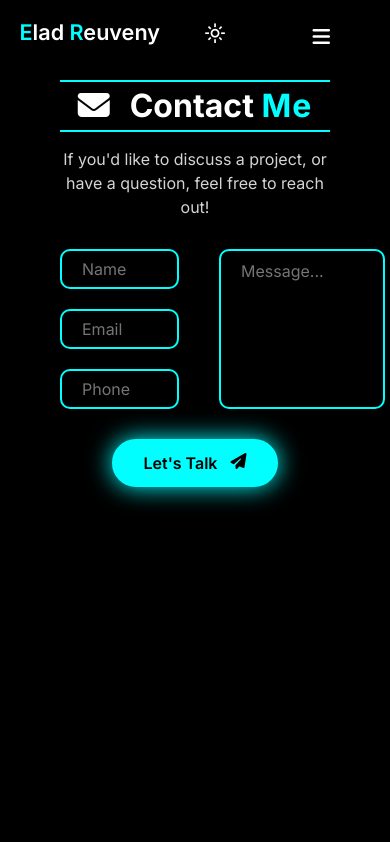
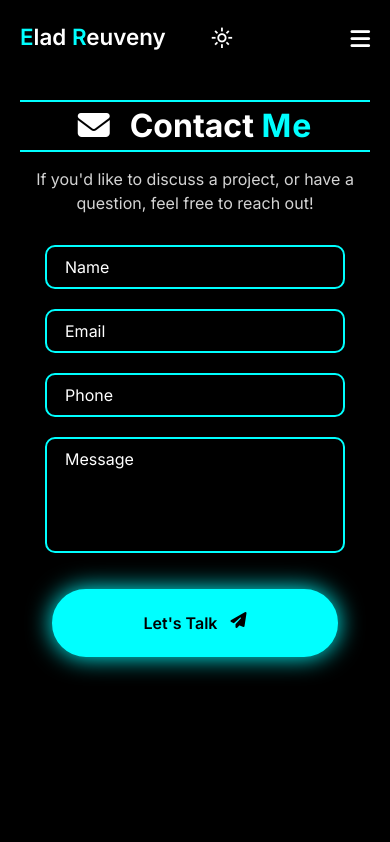
Before and after one commit to EladReuveny/Portfolio, a React (Vite) app: page /contact in a window 390 px wide. Shown: the top 842 px of the page. Built offline with nearby package versions, Linux system fonts and the light colour scheme.

Commit message:
Adding responsiveness for mobile design + fixing issues

```diff
--- a/src/components/Contact.jsx
+++ b/src/components/Contact.jsx
@@ -1,5 +1,4 @@
 import React from "react";
-import Footer from "./Footer";
 
 const Contact = () => {
   return (
@@ -16,41 +15,50 @@ const Contact = () => {
 
         <form className="contact__form">
           <div className="contact__form-wrapper">
-            <div className="details-wrapper">
+            <div className="details-field">
               <input
                 type="text"
                 id="name"
                 name="name"
-                placeholder="Name"
+                placeholder=""
                 required
               />
+              <label htmlFor="name">Name</label>
+            </div>
 
+            <div className="details-field">
               <input
                 type="email"
                 id="email"
                 name="email"
-                placeholder="Email"
+                placeholder=""
                 required
               />
+              <label htmlFor="email">Email</label>
+            </div>
 
+            <div className="details-field">
               <input
                 type="tel"
                 id="phone"
                 name="phone"
-                placeholder="Phone"
+                placeholder=""
                 required
               />
+              <label htmlFor="phone">Phone</label>
             </div>
 
-            <div className="message-wrapper">
+            <div className="details-field">
               <textarea
                 id="message"
                 name="message"
                 rows="4"
-                placeholder="Message..."
+                placeholder=""
               ></textarea>
+              <label htmlFor="message">Message</label>
             </div>
           </div>
+
           <button type="submit" className="btn">
             Let's Talk
             <i class="fa-solid fa-paper-plane"></i>
--- a/src/components/Header.jsx
+++ b/src/components/Header.jsx
@@ -87,14 +87,14 @@ const Header = () => {
         <div className="navbar__theme-mode">
           {themeMode === "dark" ? (
             <span
-              className="material-symbols-outlined"
+              className="material-symbols-outlined light-mode"
               onClick={toggleThemeMode}
             >
               light_mode
             </span>
           ) : (
             <span
-              className="material-symbols-outlined"
+              className="material-symbols-outlined dark-mode"
               onClick={toggleThemeMode}
             >
               dark_mode
--- a/src/components/Home.jsx
+++ b/src/components/Home.jsx
@@ -23,7 +23,10 @@ const Home = () => {
         It's <span>Elad</span>
       </h1>
       <h3 className="home__subtitle">
-        I'm a <span className="type-writer"></span>
+        I'm a <div className="typewriter-wrapper">
+
+          <span className="type-writer"></span>
+        </div>
       </h3>
       <p className="home__text">
         Welcome! I'm a dedicated Full Stack Developer and Software Engineer with
--- a/src/components/Projects.jsx
+++ b/src/components/Projects.jsx
@@ -15,7 +15,7 @@ const Projects = () => {
           logo: (
             <i
               className="fab fa-html5"
-              style={{ color: "#E44D26" }}
+              style={{ color: "#E44D26", fontSize: "45px" }}
               title="HTML5"
             ></i>
           ),
@@ -25,7 +25,7 @@ const Projects = () => {
           logo: (
             <i
               className="fab fa-css3-alt"
-              style={{ color: "#1572B6" }}
+              style={{ color: "#1572B6", fontSize: "45px" }}
               title="CSS3"
             ></i>
           ),
@@ -35,7 +35,7 @@ const Projects = () => {
           logo: (
             <i
               className="fab fa-js"
-              style={{ color: "#F7DF1E" }}
+              style={{ color: "#F7DF1E", fontSize: "45px" }}
               title="JavaScript"
             ></i>
           ),
@@ -45,7 +45,7 @@ const Projects = () => {
           logo: (
             <i
               className="fab fa-react"
-              style={{ color: "#61DAFB" }}
+              style={{ color: "#61DAFB", fontSize: "45px" }}
               title="React"
             ></i>
           ),
@@ -65,7 +65,7 @@ const Projects = () => {
           logo: (
             <i
               className="fab fa-html5"
-              style={{ color: "#E44D26" }}
+              style={{ color: "#E44D26", fontSize: "45px" }}
               title="HTML5"
             ></i>
           ),
@@ -75,7 +75,7 @@ const Projects = () => {
           logo: (
             <i
               className="fab fa-css3-alt"
-              style={{ color: "#1572B6" }}
+              style={{ color: "#1572B6", fontSize: "45px" }}
               title="CSS3"
             ></i>
           ),
@@ -85,7 +85,7 @@ const Projects = () => {
           logo: (
             <i
               className="fab fa-js"
-              style={{ color: "#F7DF1E" }}
+              style={{ color: "#F7DF1E", fontSize: "45px" }}
               title="JavaScript"
             ></i>
           ),
@@ -95,7 +95,7 @@ const Projects = () => {
           logo: (
             <i
               className="fab fa-react"
-              style={{ color: "#61DAFB" }}
+              style={{ color: "#61DAFB", fontSize: "45px" }}
               title="React"
             ></i>
           ),
@@ -117,8 +117,8 @@ const Projects = () => {
               xmlns="http://www.w3.org/2000/svg"
               x="0px"
               y="0px"
-              width="45"
-              height="45"
+              width="55"
+              height="55"
               viewBox="0 0 48 48"
             >
               <path
@@ -165,9 +165,9 @@ const Projects = () => {
               xmlns="http://www.w3.org/2000/svg"
               x="0px"
               y="0px"
-              width="45"
-              height="45"
-              viewBox="0 0 48 48"
+              width="55"
+              height="55"
+              viewBox="0 -3 48 48"
             >
               <path
                 fill="#F44336"
@@ -219,9 +219,9 @@ const Projects = () => {
               xmlns="http://www.w3.org/2000/svg"
               x="0px"
               y="0px"
-              width="45"
-              height="45"
-              viewBox="0 0 48 48"
+              width="55"
+              height="55"
+              viewBox="0 -3 48 48"
             >
               <path
                 fill="#F44336"
@@ -273,9 +273,9 @@ const Projects = () => {
               xmlns="http://www.w3.org/2000/svg"
               x="0px"
               y="0px"
-              width="45"
-              height="45"
-              viewBox="0 0 48 48"
+              width="55"
+              height="55"
+              viewBox="0 -3 48 48"
             >
               <path
                 fill="#F44336"
@@ -325,7 +325,7 @@ const Projects = () => {
           logo: (
             <i
               className="fab fa-html5"
-              style={{ color: "#E44D26" }}
+              style={{ color: "#E44D26", fontSize: "45px" }}
               title="HTML5"
             ></i>
           ),
@@ -335,7 +335,7 @@ const Projects = () => {
           logo: (
             <i
               className="fab fa-css3-alt"
-              style={{ color: "#1572B6" }}
+              style={{ color: "#1572B6", fontSize: "45px" }}
               title="CSS3"
             ></i>
           ),
@@ -345,7 +345,7 @@ const Projects = () => {
           logo: (
             <i
               className="fab fa-js"
-              style={{ color: "#F7DF1E" }}
+              style={{ color: "#F7DF1E", fontSize: "45px" }}
               title="JavaScript"
             ></i>
           ),
--- a/src/components/Services.jsx
+++ b/src/components/Services.jsx
@@ -8,7 +8,7 @@ const Services = () => {
       </h1>
 
       <div className="services__wrapper">
-        <div className="servies__service">
+        <div className="services__service">
           <i className="fas fa-code"></i>
           <h3 className="services__service-title">Frontend Development</h3>
           <p className="services__service-text">
@@ -33,7 +33,7 @@ const Services = () => {
           </ul>
         </div>
 
-        <div className="servies__service">
+        <div className="services__service">
           <span className="material-symbols-outlined">data_object</span>
           <h3 className="services__service-title">Backend Development</h3>
           <p className="services__service-text">
@@ -60,7 +60,7 @@ const Services = () => {
           </ul>
         </div>
 
-        <div className="servies__service">
+        <div className="services__service">
           <i className="fa-solid fa-comments "></i>
           <h3 className="services__service-title">Personal & Soft Skills</h3>
           <p className="services__service-text">
--- a/src/index.css
+++ b/src/index.css
@@ -78,7 +78,7 @@ body.light-mode {
   top: 0;
   left: 0;
   width: 100%;
-  padding: 1rem 5%;
+  padding: 20px 60px;
   background: var(--bg-clr-2);
   backdrop-filter: blur(5px);
   z-index: 100;
@@ -89,7 +89,7 @@ body.light-mode {
   align-items: center;
 }
 .header .navbar__logo {
-  font-size: 1.35rem;
+  font-size: 1.4rem;
   font-weight: 600;
   margin-right: 20px;
   transition: 0.3s;
@@ -124,9 +124,11 @@ body.light-mode {
   font-weight: 600;
   background: var(--light-bg-clr);
 }
+.header .navbar__theme-mode {
+  margin-left: 40px;
+}
 .header .navbar__theme-mode span {
-  font-size: 1.35rem;
-  margin-left: 40px;
+  font-size: 1.4rem;
   vertical-align: middle;
   cursor: pointer;
   transition: 0.3s;
@@ -134,55 +136,77 @@ body.light-mode {
 .header .navbar__theme-mode span:hover {
   translate: 0 -3px;
 }
+.header .navbar__theme-mode span.light-mode:hover {
+  color: var(--li-clr);
+}
+.header .navbar__theme-mode span.dark-mode:hover {
+  color: var(--li-clr);
+  filter: hue-rotate(90deg);
+}
 /* ------------------ Header - Media Queries ------------------ */
-@media (width <= 900px) {
+@media (width <= 920px) {
   .header .navbar__sections {
     display: flex;
     flex-direction: column;
     justify-content: center;
     align-items: center;
-    gap: 10px;
+    gap: 30px;
     position: absolute;
     top: 0;
-    right: -100%;
+    right: -150%;
     width: 100vw;
     height: 100vh;
     padding: 60px 40px;
     background: var(--bg-clr);
     z-index: 1;
-    transition: .6s;
+    transition: 0.6s;
   }
+
   .header .navbar__sections.menu-bar-active {
     right: 0;
   }
   .header .navbar__sections .navbar__menu-bar {
     display: block;
+    font-size: 1.4rem;
     position: fixed;
-    top: 0;
-    right: 0;
-    padding: 27px 60px;
-    font-size: 1.25rem;
-    transition: .6s;
+    top: 28px;
+    right: 60px;
+    transition: 0.6s;
   }
   .header .navbar__sections.menu-bar-active .navbar__menu-bar {
     rotate: 180deg;
   }
+}
+/* ------------------ Header - Media Queries (Mobile Design) ------------------ */
+@media (width <= 500px) {
+  .header {
+    padding-inline: 20px;
+  }
   .header .navbar__theme-mode {
-    position: absolute;
-    left: 50%;
-    transform: translateX(-50%);
+    margin-left: 25px;
+  }
+  .header .navbar__sections .navbar__menu-bar {
+    right: 20px;
   }
 }
 
 /* ------------------ Section ------------------ */
 section {
   min-height: 100vh;
-  padding: 80px 60px;
+  padding: 100px 60px;
   text-align: center;
+}
+/* ------------------ Section - Media Queries (Mobile Design) ------------------ */
+@media (width <= 500px) {
+  section {
+    padding: 100px 20px;
+  }
+  section.services {
+    padding-inline: 10px;
+  }
 }
 
 /* ------------------ Scrollbar ------------------ */
-
 ::-webkit-scrollbar {
   width: 15px;
 }
@@ -209,16 +233,17 @@ section {
 .home__subtitle {
   font-size: 1.5rem;
 }
+.home__subtitle .typewriter-wrapper {
+  display: inline-block;
+}
 .home__subtitle span {
   -webkit-text-stroke: 1.25px var(--accent-clr);
   color: transparent;
   letter-spacing: 5px;
 }
-
 .home__text {
   color: var(--text-clr-2);
   margin-block: 20px 30px;
-  padding: 0 100px;
 }
 .home__social-links {
   display: flex;
@@ -248,12 +273,34 @@ section {
   gap: 25px;
   margin-top: 20px;
 }
+/* ------------------ Home - Media Queries (Mobile Design) ------------------ */
+@media (width <= 500px) {
+  .home__subtitle .typewriter-wrapper {
+    display: block;
+    letter-spacing: 0;
+    white-space: nowrap;
+    font-size: 1.1rem;
+  }
+  .home__text {
+    padding: 0;
+  }
+  .home__social-links {
+    gap: 20px;
+  }
+  .home__social-links a {
+    font-size: 1.4rem;
+    padding: 10px 20px;
+  }
+  .home__btns-group {
+    flex-direction: column;
+  }
+}
 
 /* ------------------ Buttons ------------------ */
 .btn {
   border: 2px solid var(--accent-clr);
   border-radius: 50px;
-  padding: 10px 30px;
+  padding: 20px 30px;
   color: var(--bg-clr);
   background: var(--accent-clr);
   font-weight: 600;
@@ -269,6 +316,13 @@ section {
 .btn--2 {
   color: var(--accent-clr);
   background: var(--bg-clr);
+}
+/* ------------------ Buttons - Media Queries (Mobile Design) ------------------ */
+@media (width <= 500px) {
+  .btn {
+    padding: 20px 90px;
+    white-space: nowrap;
+  }
 }
 
 /* ------------------ About ------------------ */
@@ -293,10 +347,10 @@ section {
   gap: 20px;
   justify-content: center;
   align-items: center;
+  flex-wrap: wrap;
   font-size: 1.75rem;
   color: var(--text-clr);
   margin-block: 20px 30px;
-  font-size: 1.75rem;
 }
 .about a.btn i {
   margin-left: 15px;
@@ -305,6 +359,12 @@ section {
 }
 .about a.btn:hover i {
   translate: 5px 0;
+}
+/* ------------------ About - Media Queries (Mobile Design) ------------------ */
+@media (width <= 500px) {
+  .about__tech-icons {
+    gap: 15px;
+  }
 }
 
 /* ------------------ Projects ------------------ */
@@ -382,7 +442,7 @@ section {
 }
 .projects__project > i {
   font-size: 1.75rem;
-  animation: smoothBounce2 1.25s linear infinite alternate;
+  animation: smoothBounce2 1.5s linear infinite alternate;
 }
 @keyframes smoothBounce2 {
   from {
@@ -390,6 +450,15 @@ section {
   }
   to {
     transform: translate(0, 8px);
+  }
+}
+/* ------------------ Projects - Media Queries (Mobile Design) ------------------ */
+@media (width <= 500px) {
+  .projects__project {
+    padding: 40px 40px;
+  }
+  .projects__project-title {
+    font-size: 1.2rem;
   }
 }
 
@@ -405,11 +474,11 @@ section {
 }
 .services__wrapper {
   display: grid;
-  grid-template-columns: repeat(auto-fit, minmax(30%, 1fr));
+  grid-template-columns: repeat(auto-fit, minmax(350px, 1fr));
   gap: 20px;
   margin-top: 30px;
 }
-.servies__service {
+.services__service {
   background: var(--accent-clr);
   color: var(--bg-clr);
   padding: 40px 30px;
@@ -417,13 +486,13 @@ section {
   border-radius: 20px;
   transition: 0.3s;
 }
-.servies__service:hover {
+.services__service:hover {
   background: var(--bg-clr);
   color: var(--accent-clr);
   translate: 0 -10px;
 }
-.servies__service i,
-.servies__service span {
+.services__service i,
+.services__service span {
   font-size: 1.75rem;
 }
 .services__service-title {
@@ -448,8 +517,14 @@ section {
   font-size: 1.2rem;
   color: var(--li-clr);
 }
-body.light-mode .servies__service:hover .services__service-tech li i {
+body.light-mode .services__service:hover .services__service-tech li i {
   filter: hue-rotate(90deg);
+}
+/* ------------------ Services - Media Queries (Mobile Design) ------------------ */
+@media (width <= 500px) {
+  .services__service {
+    margin-inline: 10px;
+  }
 }
 
 /* ------------------ Contact ------------------ */
@@ -472,16 +547,15 @@ body.light-mode .servies__service:hover .services__service-tech li i {
 }
 .contact__form-wrapper {
   display: flex;
-  justify-content: center;
-  gap: 40px;
-  margin-bottom: 30px;
-}
-.contact__form .details-wrapper {
-  display: flex;
   flex-direction: column;
   justify-content: center;
   align-items: center;
   gap: 20px;
+  margin-bottom: 30px;
+  caret-color: var(--accent-clr);
+}
+.contact__form-wrapper .details-field {
+  position: relative;
 }
 .contact__form-wrapper input,
 .contact__form-wrapper textarea {
@@ -489,17 +563,32 @@ body.light-mode .servies__service:hover .services__service-tech li i {
   background: var(--bg-clr);
   border: 2px solid var(--accent-clr);
   border-radius: 10px;
-  width: 100%;
-  height: 100%;
+  min-width: 400px;
   padding: 8px 20px;
   resize: none;
-}
-.contact__form-wrapper textarea {
-  width: 150%;
 }
 .contact__form-wrapper input:focus-visible,
 .contact__form-wrapper textarea:focus-within {
   box-shadow: 0 0 25px var(--accent-clr);
+}
+.contact__form-wrapper input + label,
+.contact__form-wrapper textarea + label {
+  position: absolute;
+  top: 10px;
+  left: 20px;
+  transition: 0.3s;
+}
+.contact__form-wrapper input:focus + label,
+.contact__form-wrapper input:not(:placeholder-shown) + label,
+.contact__form-wrapper textarea:focus + label,
+.contact__form-wrapper textarea:not(:placeholder-shown) + label {
+  top: -15px;
+  background: var(--bg-clr);
+  font-size: 0.85rem;
+  padding-inline: 8px;
+}
+.contact__form button.btn {
+  padding: 20px 120px;
 }
 .contact__form button[type="submit"] i {
   margin-left: 13px;
@@ -518,11 +607,21 @@ body.light-mode .servies__service:hover .services__service-tech li i {
     transform: translateY(5px);
   }
 }
+/* ------------------ Contact - Media Queries (Mobile Design) ------------------ */
+@media (width <= 500px) {
+  .contact__form-wrapper input,
+  .contact__form-wrapper textarea {
+    min-width: 300px;
+  }
+  .contact__form button.btn {
+    padding: 20px 90px;
+  }
+}
 
 /* ------------------ Footer ------------------ */
 .footer {
   text-align: center;
-  padding-block: 40px;
+  padding-bottom: 40px;
   color: var(--text-clr-2);
 }
 .footer .home__social-links {
```
